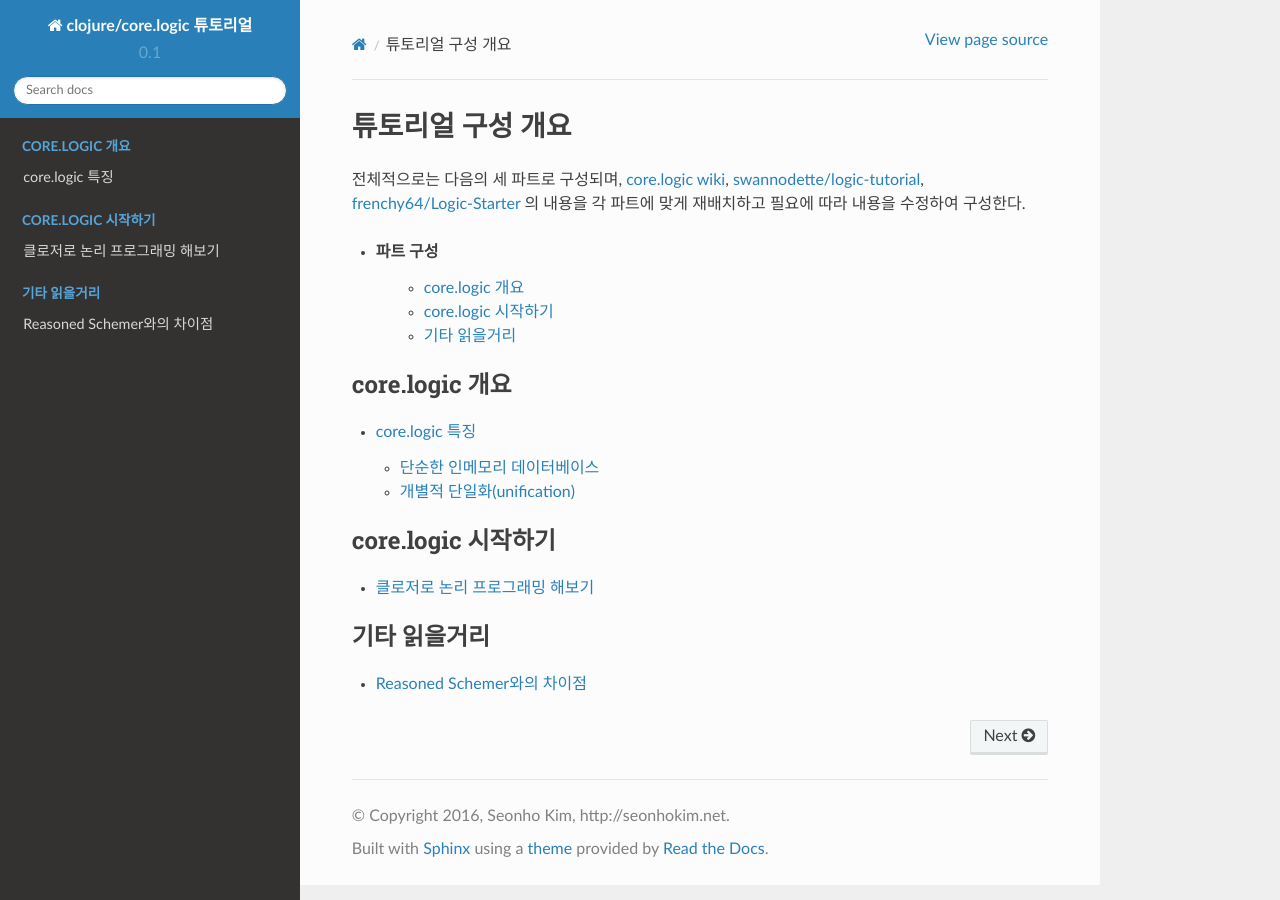
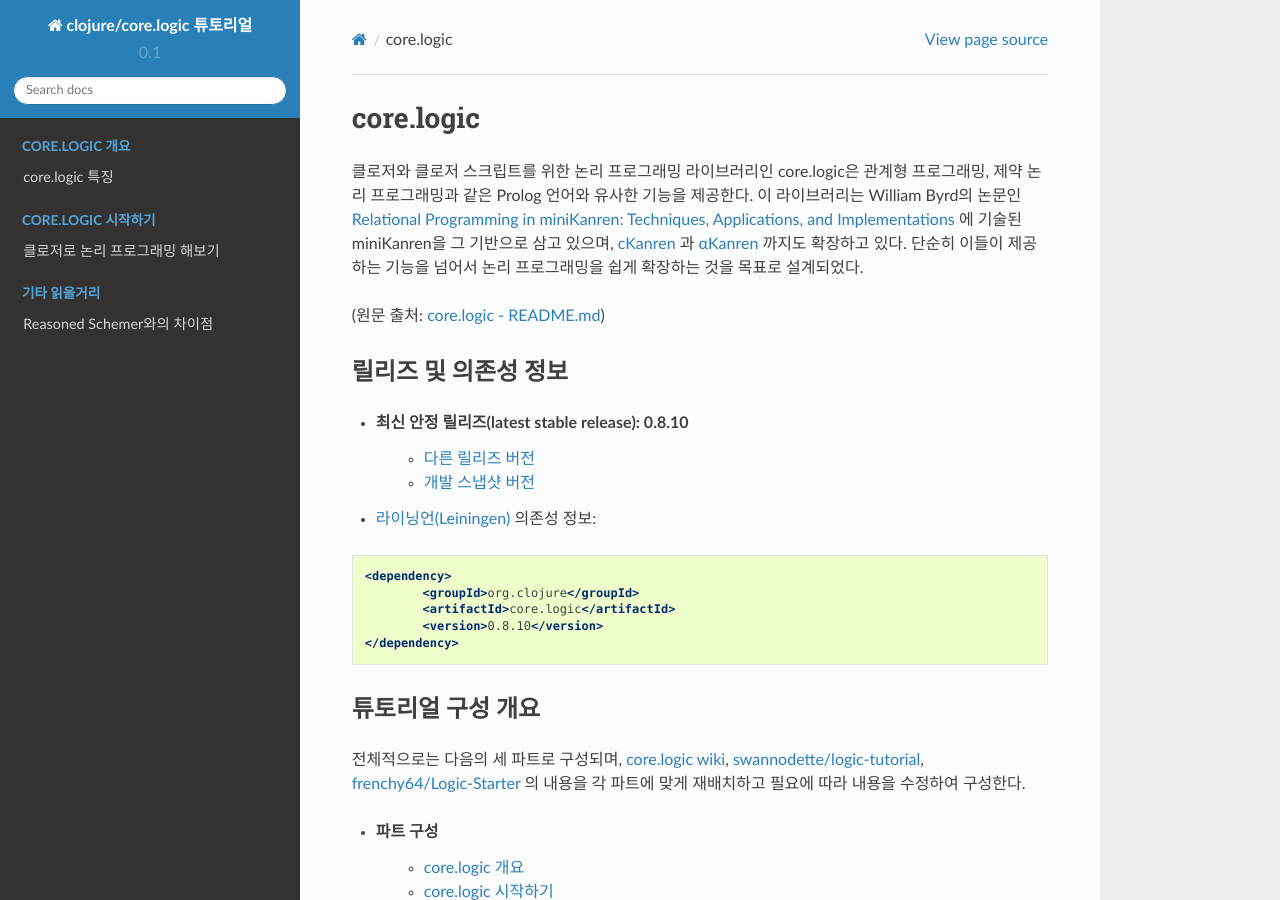
Before and after one commit to ksseono/logic-tutorials-kr, a Sphinx documentation site: the page built from docs/index.rst, in a window 1280 px wide and 900 px high. Built offline with Sphinx 7.4.7 and the Read the Docs theme 2.0.0, drawn with Linux system fonts in a browser that asks for light colours.

Commit message:
update readme.md and index.rst

```diff
--- a/docs/index.rst
+++ b/docs/index.rst
@@ -1,5 +1,38 @@
+core.logic
+==============================================
+
+클로저와 클로저 스크립트를 위한 논리 프로그래밍 라이브러리인 core.logic은 관계형 프로그래밍, 제약 논리 프로그래밍과 같은 Prolog 언어와 유사한 기능을 제공한다. 이 라이브러리는 William Byrd의 논문인 `Relational Programming in miniKanren: Techniques, Applications, and Implementations`_ 에 기술된 miniKanren을 그 기반으로 삼고 있으며, `cKanren`_ 과 `αKanren`_ 까지도 확장하고 있다. 단순히 이들이 제공하는 기능을 넘어서 논리 프로그래밍을 쉽게 확장하는 것을 목표로 설계되었다.
+
+(원문 출처: `core.logic - README.md`_)
+
+.. _Relational Programming in miniKanren\: Techniques, Applications, and Implementations: http://pqdtopen.proquest.com/search.html#abstract?dispub=3380156
+.. _cKanren: http://www.schemeworkshop.org/2011/papers/Alvis2011.pdf
+.. _αKanren: http://webyrd.net/alphamk/alphamk.pdf
+.. _core.logic - README.md: https://github.com/clojure/core.logic/blob/master/README.md
+
+릴리즈 및 의존성 정보
+----------------------------------------------
+
+* 최신 안정 릴리즈(latest stable release): 0.8.10
+	* `다른 릴리즈 버전`_
+	* `개발 스냅샷 버전`_
+
+* `라이닝언(Leiningen)`_ 의존성 정보:
+.. code-block:: xml
+
+	<dependency>
+		<groupId>org.clojure</groupId>
+	 	<artifactId>core.logic</artifactId>
+	 	<version>0.8.10</version>
+	</dependency>
+
+.. _다른 릴리즈 버전: http://search.maven.org/#search%7Cgav%7C1%7Cg%3A%22org.clojure%22%20AND%20a%3A%22core.logic%22
+.. _개발 스냅샷 버전: http://oss.sonatype.org/index.html#nexus-search;gav~org.clojure~core.logic~~~
+.. _라이닝언(Leiningen): http://github.com/technomancy/leiningen/
+
+
 튜토리얼 구성 개요
-==============================================
+----------------------------------------------
 
 전체적으로는 다음의 세 파트로 구성되며, `core.logic wiki`_, `swannodette/logic-tutorial`_, `frenchy64/Logic-Starter`_ 의 내용을 각 파트에 맞게 재배치하고 필요에 따라 내용을 수정하여 구성한다.
 
```
Also changed, not shown: README.md (+2 -2 lines).
